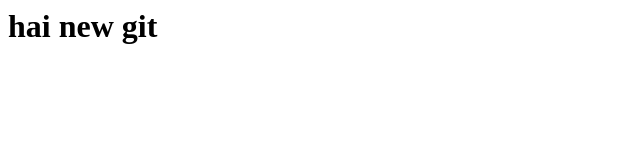
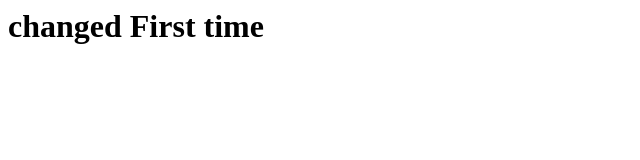
Before and after one commit to ramprasad93/gisproject, a plain HTML site: page index.html in a window 1280 px wide. Shown: the whole page, without its empty margins (0-640 px from the left). Drawn offline with Linux system fonts and the light colour scheme.

Commit message:
Changed 1st time

```diff
--- a/index.html
+++ b/index.html
@@ -1 +1 @@
-<h1>hai new git </h1>
+<h1>changed First time</h1>
```
